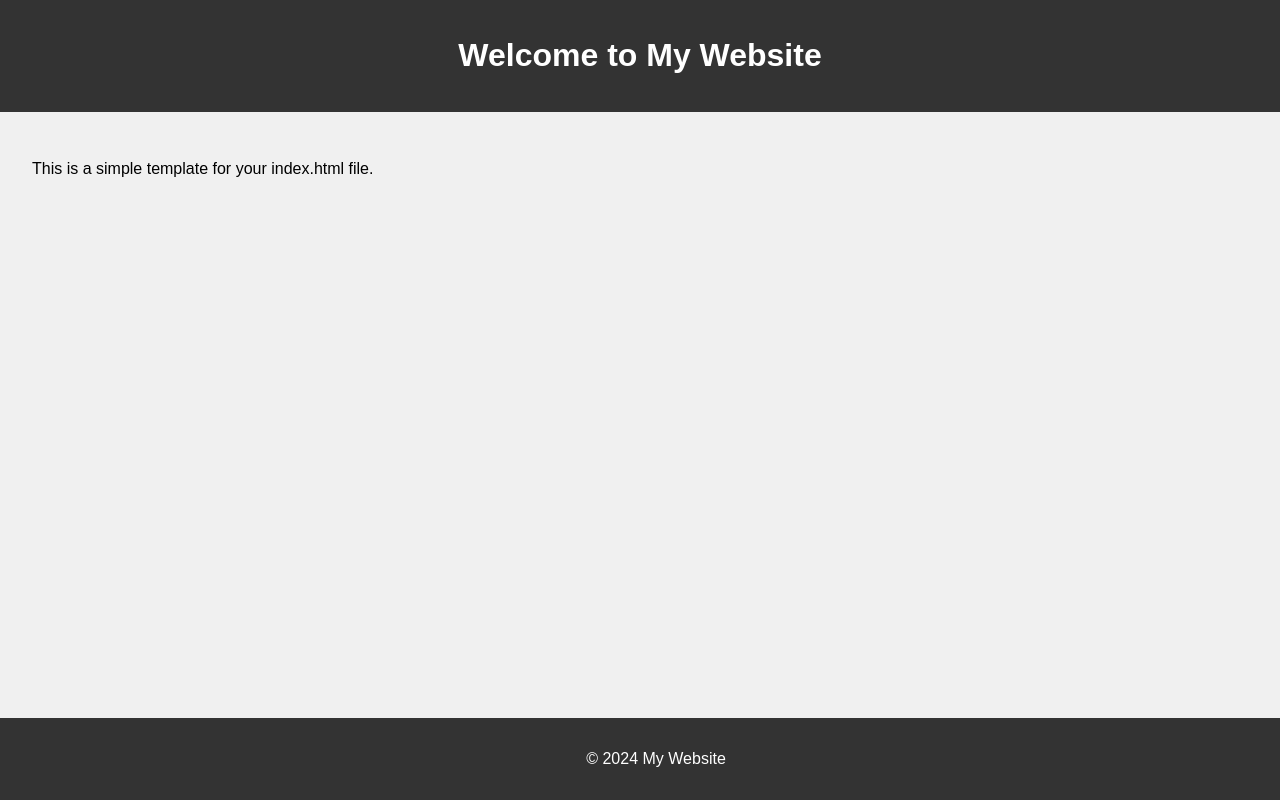
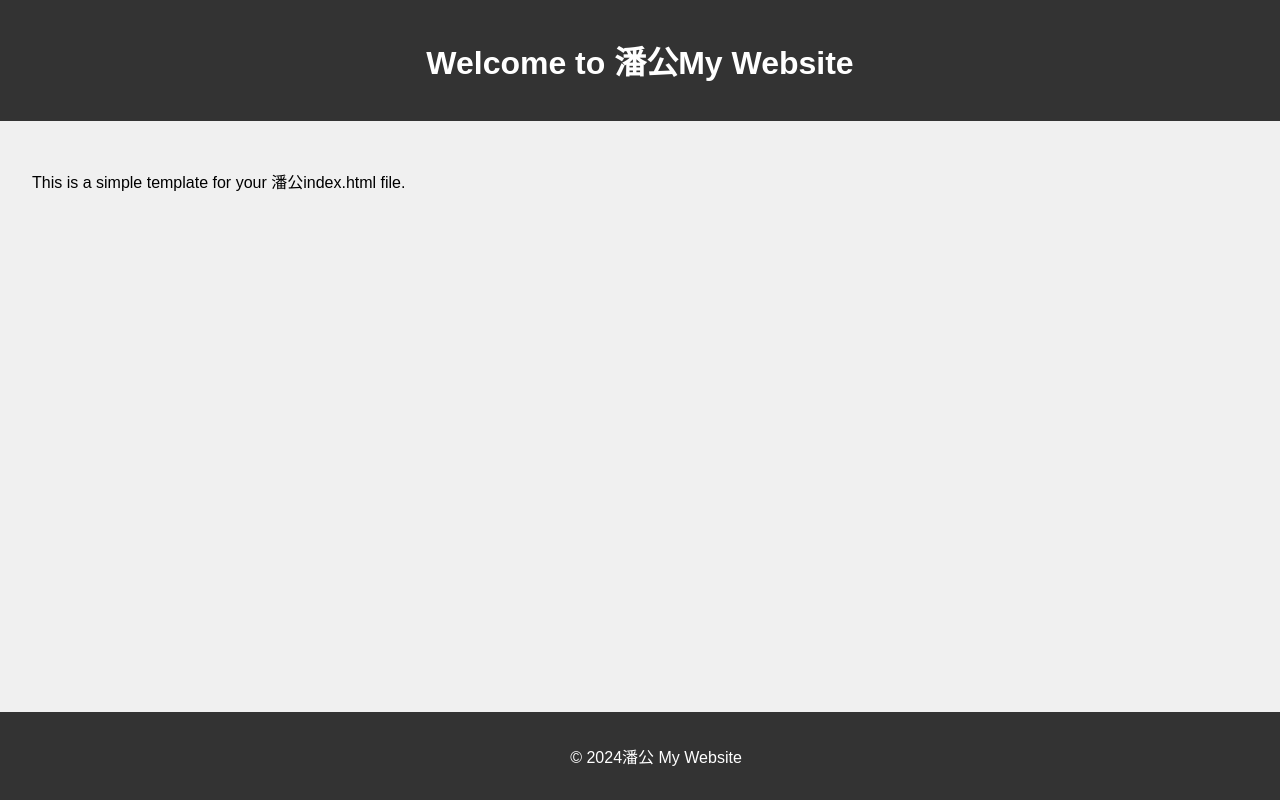
Before and after one commit to panyue102/panyue102.github.io, a plain HTML site: page index.html in a window 1280 px wide. Drawn offline with Linux system fonts and the light colour scheme.

Commit message:
Update index.html
潘公

```diff
--- a/index.html
+++ b/index.html
@@ -33,13 +33,13 @@
 </head>
 <body>
     <header>
-        <h1>Welcome to My Website</h1>
+        <h1>Welcome to 潘公My Website</h1>
     </header>
     <main>
-        <p>This is a simple template for your index.html file.</p>
+        <p>This is a simple template for your 潘公index.html file.</p>
     </main>
     <footer>
-        <p>&copy; 2024 My Website</p>
+        <p>&copy; 2024潘公 My Website</p>
     </footer>
 </body>
 </html>
```
